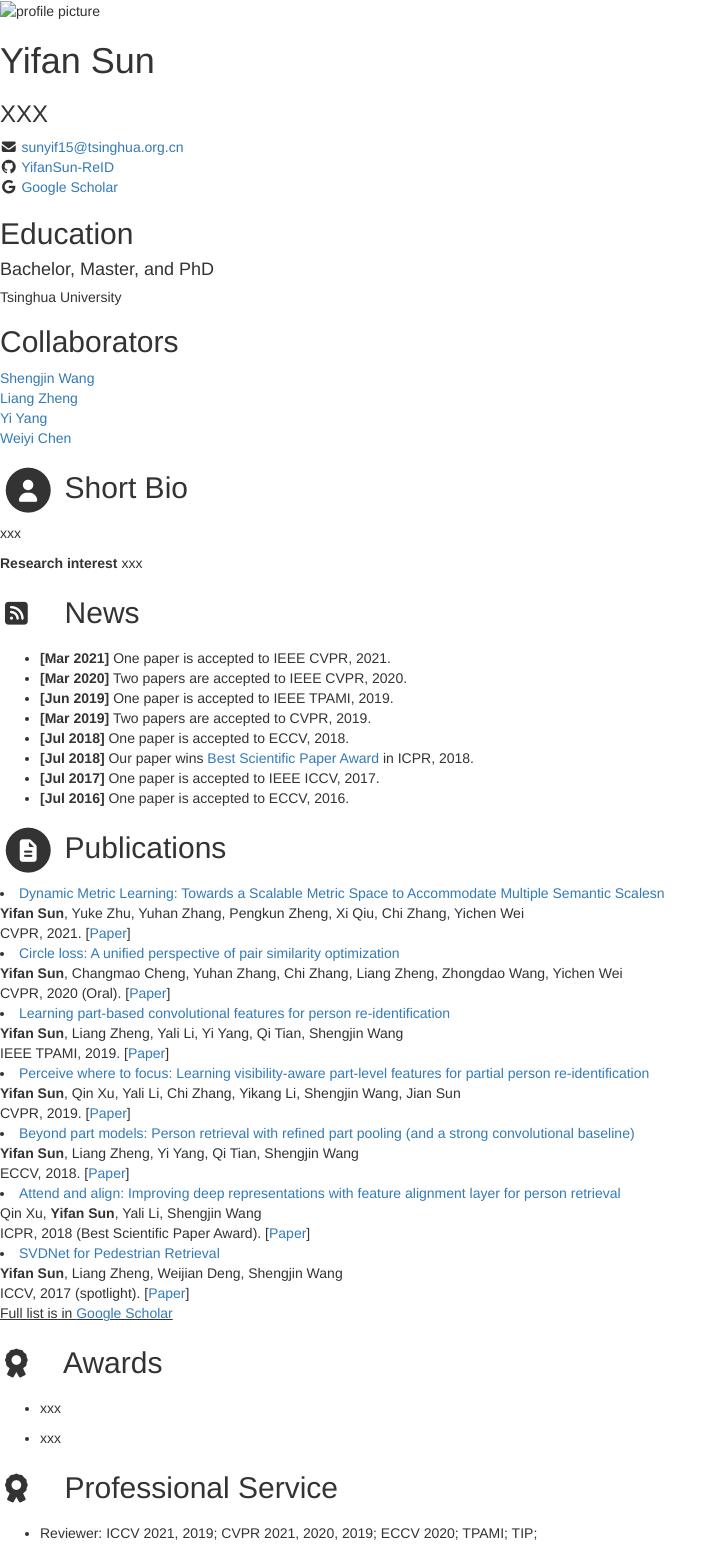
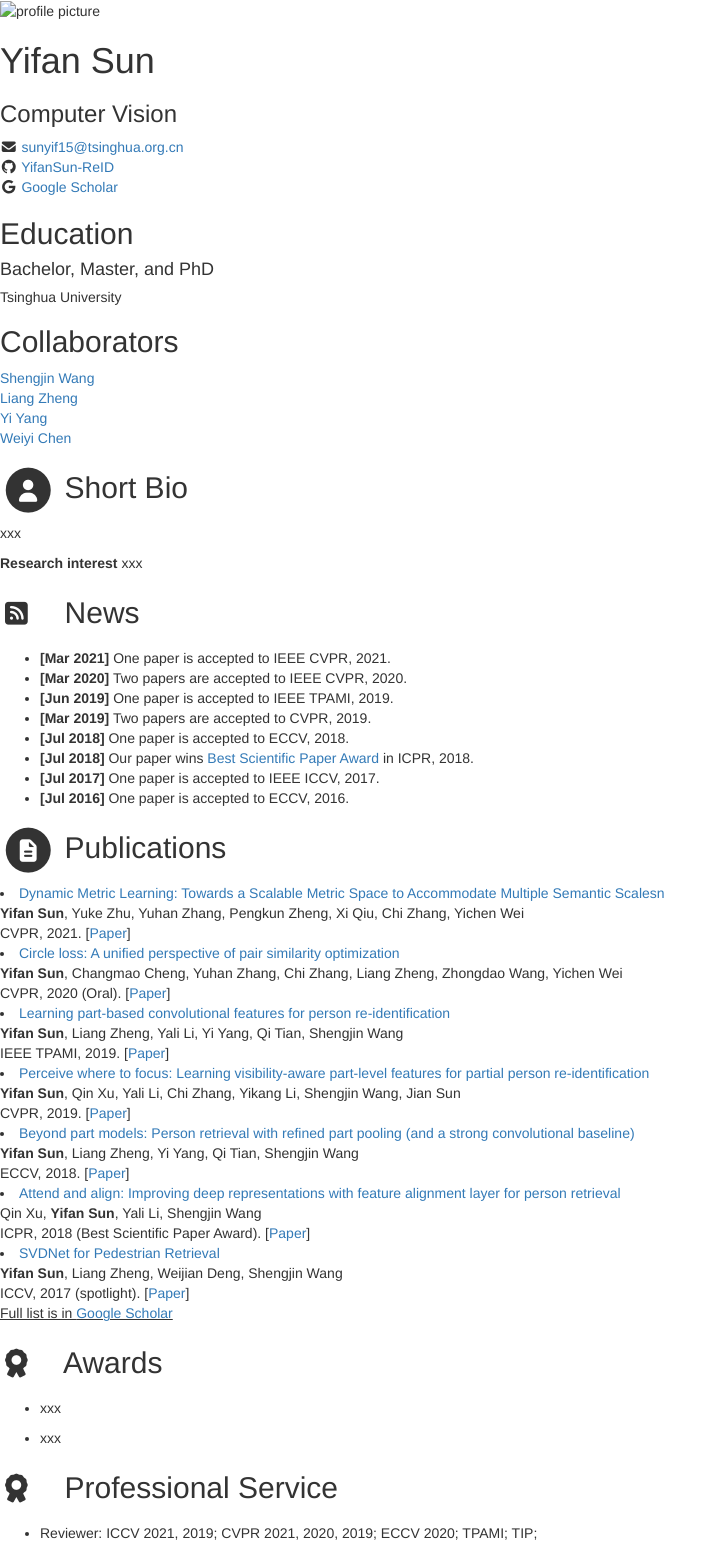
Before and after one commit to YifanSun-ReID/YifanSun-ReID.github.io, a Jekyll site: the page built from index.html, in a window 1280 px wide. Shown: the whole page, without its empty margins (0-727 px from the left). Built offline with Jekyll 4.4.1, drawn with Linux system fonts in a browser that asks for light colours; nearby versions of some CDN libraries; library files that are not in the unit come from our copies; a script that is not in the unit is left out.

Commit message:
Update data.yml

```diff
--- a/_data/data.yml
+++ b/_data/data.yml
@@ -8,7 +8,7 @@ sidebar:
 
     # Profile information
     name: Yifan Sun
-    tagline: XXX
+    tagline: Computer Vision
     avatar: syf.jpg  #place a 100x100 picture inside /assets/images/ folder and provide the name of the file below
 
     # Sidebar links
```
